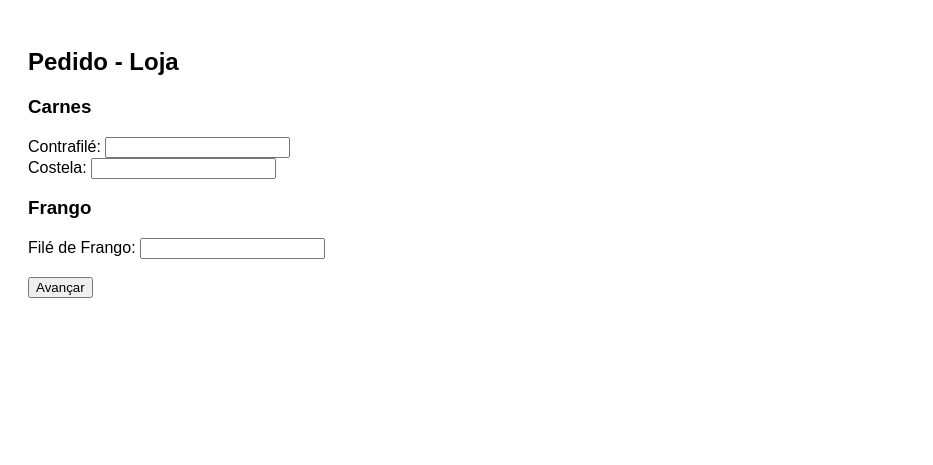
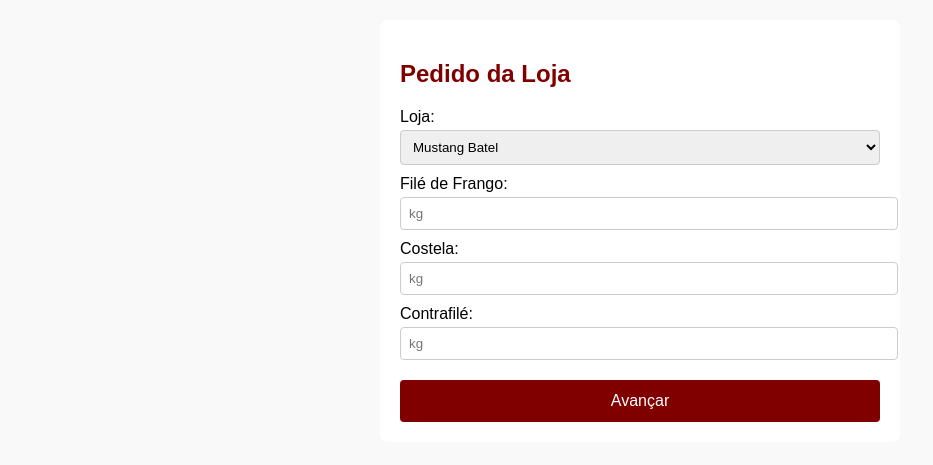
Before and after one commit to 02052012/app-group-ms, a plain HTML site: page pedido_loja.html in a window 1280 px wide. Shown: the whole page, without its empty margins (0-933 px from the left). Drawn offline with Linux system fonts and the light colour scheme.

Commit message:
Add files via upload

```diff
--- a/pedido_loja.html
+++ b/pedido_loja.html
@@ -1,28 +1,31 @@
 
 <!DOCTYPE html>
-<html><head><meta charset='utf-8'><title>Pedir Produtos</title></head>
-<body style="font-family: sans-serif; padding: 20px;">
-  <h2>Pedido - Loja</h2>
-  <form id="formulario">
-    <h3>Carnes</h3>
-    Contrafilé: <input type="number" name="Contrafile"><br>
-    Costela: <input type="number" name="Costela"><br>
-    <h3>Frango</h3>
-    Filé de Frango: <input type="number" name="File de Frango"><br>
-    <br>
-    <button type="button" onclick="salvarEPassar()">Avançar</button>
-  </form>
-<script>
-function salvarEPassar() {
-  const dados = {};
-  const form = document.getElementById("formulario");
-  Array.from(form.elements).forEach(el => {
-    if (el.name && el.value && parseFloat(el.value) > 0) {
-      dados[el.name] = el.value;
-    }
-  });
-  localStorage.setItem("pedidoMS", JSON.stringify(dados));
-  window.location.href = "resumo_pedido.html";
-}
-</script>
-</body></html>
+<html lang="pt-BR">
+<head>
+    <meta charset="UTF-8" />
+    <meta name="viewport" content="width=device-width, initial-scale=1.0"/>
+    <title>Pedido - Loja</title>
+    <link rel="stylesheet" href="style.css" />
+</head>
+<body>
+    <div class="container">
+        <h2>Pedido da Loja</h2>
+        <form id="pedidoForm">
+            <label>Loja:
+                <select name="loja" required>
+                    <option>Mustang Batel</option>
+                    <option>Mustang Cabral</option>
+                    <option>Mustang Mueller</option>
+                    <option>Mustang Palladium</option>
+                    <option>Scavollo</option>
+                    <option>Sheridan's</option>
+                </select>
+            </label>
+            <label>Filé de Frango: <input type="number" name="frango" placeholder="kg"></label>
+            <label>Costela: <input type="number" name="costela" placeholder="kg"></label>
+            <label>Contrafilé: <input type="number" name="contra" placeholder="kg"></label>
+            <button type="submit">Avançar</button>
+        </form>
+    </div>
+</body>
+</html>
--- /dev/null
+++ b/style.css
@@ -0,0 +1,38 @@
+
+body {
+    font-family: Arial, sans-serif;
+    margin: 0;
+    padding: 20px;
+    background: #f9f9f9;
+}
+.container {
+    max-width: 480px;
+    margin: auto;
+    background: white;
+    padding: 20px;
+    border-radius: 8px;
+}
+h1, h2 {
+    color: #800000;
+}
+.button, button {
+    display: block;
+    width: 100%;
+    padding: 12px;
+    margin-top: 10px;
+    text-align: center;
+    background: #800000;
+    color: white;
+    border: none;
+    border-radius: 4px;
+    text-decoration: none;
+    font-size: 16px;
+}
+input, select {
+    width: 100%;
+    padding: 8px;
+    margin-top: 4px;
+    margin-bottom: 10px;
+    border: 1px solid #ccc;
+    border-radius: 4px;
+}
```
Also changed, not shown: index.html (+10 -32 lines), painel_compras.html (+19 -20 lines).
